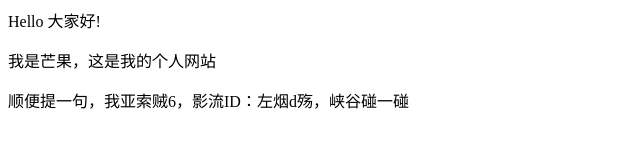
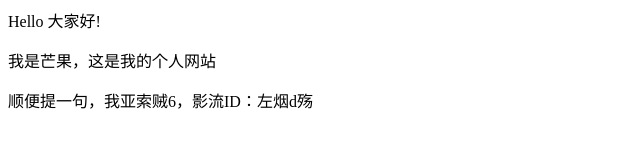
Before and after one commit to astranight/astranight.github.io, a plain HTML site: page index.html in a window 1280 px wide. Shown: the whole page, without its empty margins (0-640 px from the left). Drawn offline with Linux system fonts and the light colour scheme.

Commit message:
Update index.html

```diff
--- a/index.html
+++ b/index.html
@@ -1,3 +1,3 @@
 <p>Hello 大家好!</p>
 <p>我是芒果，这是我的个人网站</p>
-<p>顺便提一句，我亚索贼6，影流ID：左烟d殇，峡谷碰一碰</p>
+<p>顺便提一句，我亚索贼6，影流ID：左烟d殇</p>
```
